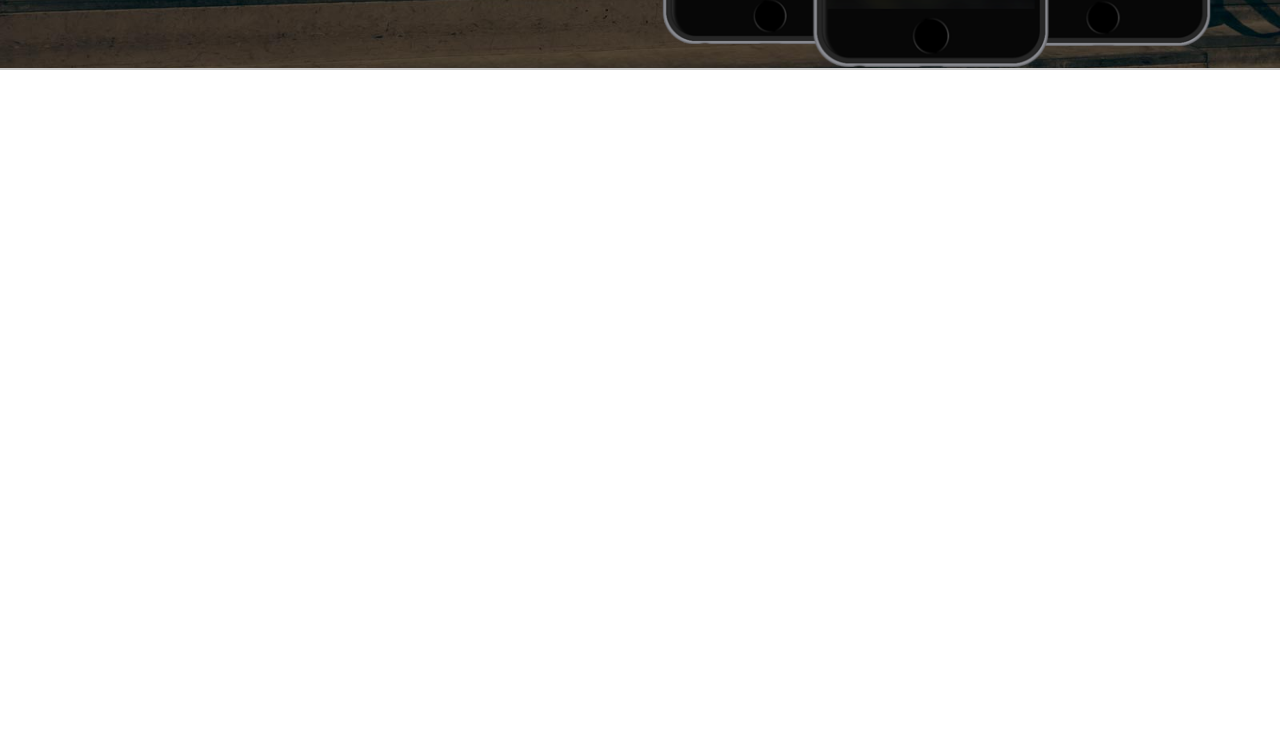
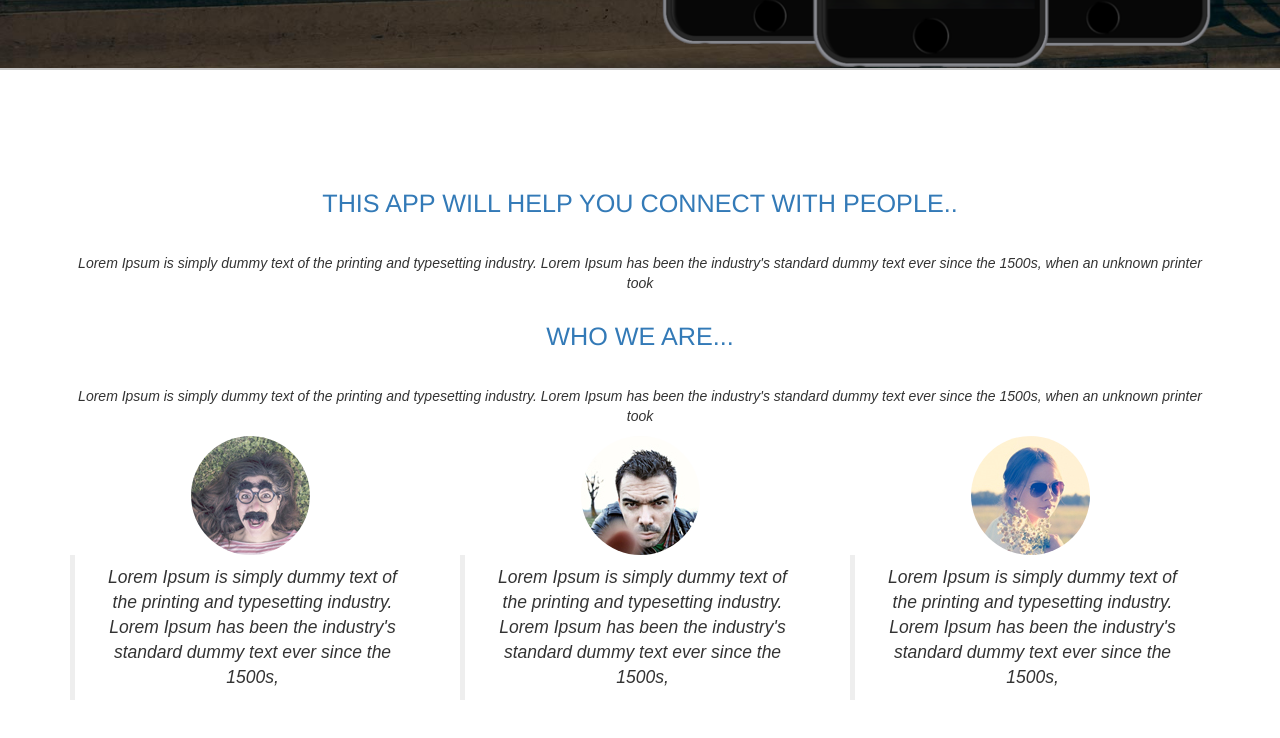
Before and after one commit to binio/homepage, a plain HTML site: page html/index.html in a window 1280 px wide. Shown: the part 558-1296 px from the top of the page. Before the commit the page ends 800 px from the top, so only its background shows below. Drawn offline with nearby package versions, Linux system fonts and the light colour scheme; a web font is replaced by a local one.

Commit message:
styling about section of the page

```diff
--- a/css/style.css
+++ b/css/style.css
@@ -37,3 +37,16 @@ p {
     font-size: 1.3em;
     padding-top: 25px;
 }
+
+/*ABOUT*/
+
+.about{
+    padding: 100px 0px 100px;
+    text-align: center;
+}
+
+.about h1 {
+    font-size: 1.8em;
+    color: #337ab7;
+    padding: 0 0 25px;
+}
--- a/html/index.html
+++ b/html/index.html
@@ -49,6 +49,7 @@
 </nav>
 <!-- Fixed navbar END-->
 
+<!-- Header START -->
 <div class="header">
     <div class="container">
         <div class="row">
@@ -62,6 +63,44 @@
         </div>
     </div>
 </div>
+<!-- Header END -->
+
+<!-- About START -->
+<div class="about">
+    <div class="container">
+        <div class="row">
+            <div class="col-lg-12 col-md-12">
+                <h1> THIS APP WILL HELP YOU CONNECT WITH PEOPLE..</h1>
+                <p>
+                    <em>Lorem Ipsum is simply dummy text of the printing and typesetting industry. Lorem Ipsum has been the industry's standard dummy text ever since the 1500s, when an unknown printer took</em>
+                </p>
+            </div>
+            <div class="col-lg-12 col-md-12">
+                <h1>WHO WE ARE...</h1>
+                <p>
+                    <em>Lorem Ipsum is simply dummy text of the printing and typesetting industry. Lorem Ipsum has been the industry's standard dummy text ever since the 1500s, when an unknown printer took</em>
+                </p>
+            </div>
+        </div>
+        <div class="row">
+            <div class="col-lg-4 col-md-4">
+                <img src="../img/face1.jpg" class="img-circle">
+                <blockquote><p><em>Lorem Ipsum is simply dummy text of the printing and typesetting industry. Lorem Ipsum has been the industry's standard dummy text ever since the 1500s,</em></p></blockquote>
+            </div>
+            <div class="col-lg-4 col-md-4">
+                <img src="../img/face2.jpg" class="img-circle">
+                <blockquote><p><em>Lorem Ipsum is simply dummy text of the printing and typesetting industry. Lorem Ipsum has been the industry's standard dummy text ever since the 1500s,</em></p></blockquote>
+            </div>
+            <div class="col-lg-4 col-md-4">
+                <img src="../img/face3.jpg" class="img-circle">
+                <blockquote><p><em>Lorem Ipsum is simply dummy text of the printing and typesetting industry. Lorem Ipsum has been the industry's standard dummy text ever since the 1500s,</em></p></blockquote>
+            </div>
+        </div>
+
+        </div>
+    </div>
+</div>
+<!-- About END -->
 
 
 <!-- jQuery (necessary for Bootstrap's JavaScript plugins) -->
```
